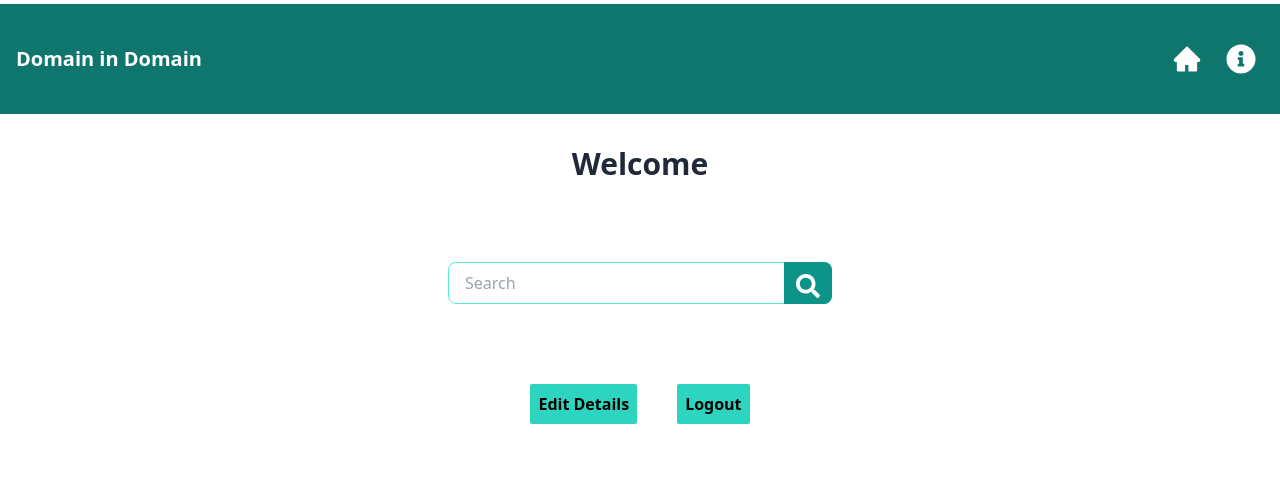
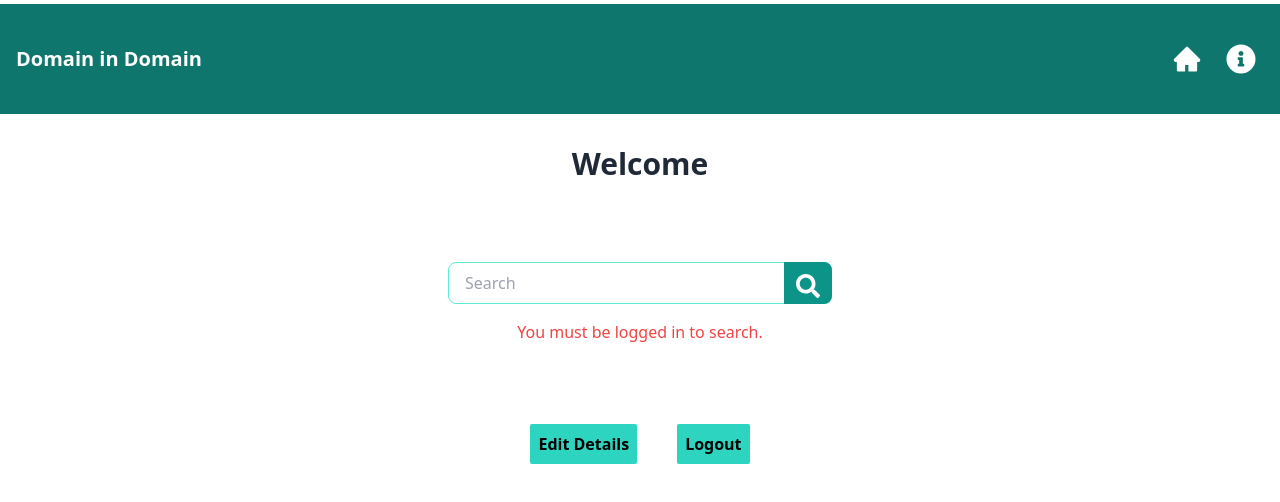
Before and after one commit to Neha-Waddi/domain_proj_nextjs, a Next.js app: page /home in a window 1280 px wide. Shown: the top 502 px of the page. Built offline with nearby package versions, Linux system fonts and the light colour scheme; no server answers.

Commit message:
corrected some mistakes

```diff
--- a/components/Navbar.jsx
+++ b/components/Navbar.jsx
@@ -12,7 +12,7 @@ const Navbar = () => {
         </Link>
       </div>
       <div className="flex items-center gap-6 mr-2">
-        <Link href="/">
+        <Link href="/home">
           <AiFillHome className="text-3xl" />
         </Link>
         <Link href="/info">
--- a/components/Searchbar.jsx
+++ b/components/Searchbar.jsx
@@ -1,8 +1,10 @@
 "use client";
 import React, { useState } from "react";
 import { FaSearch } from "react-icons/fa";
+import { useSession } from "next-auth/react"; // Import useSession hook
 
 const Searchbar = () => {
+  const { data: session, status } = useSession(); // Access session data
   const [query, setQuery] = useState("");
   const [errorMessage, setErrorMessage] = useState("");
 
@@ -36,6 +38,11 @@ const Searchbar = () => {
     }
   };
 
+  // Check if the user is logged in
+  if (status === "loading") {
+    return <p>Loading...</p>; // Show a loading state if checking session
+  }
+
   return (
     <section className="flex flex-col justify-center items-center py-20">
       <div className="relative w-96">
@@ -56,6 +63,11 @@ const Searchbar = () => {
       </div>
 
       {errorMessage && <p className="text-red-500 mt-4">{errorMessage}</p>}
+
+      {/* Show message if user is not logged in */}
+      {!session && (
+        <p className="text-red-500 mt-4">You must be logged in to search.</p>
+      )}
     </section>
   );
 };
```
